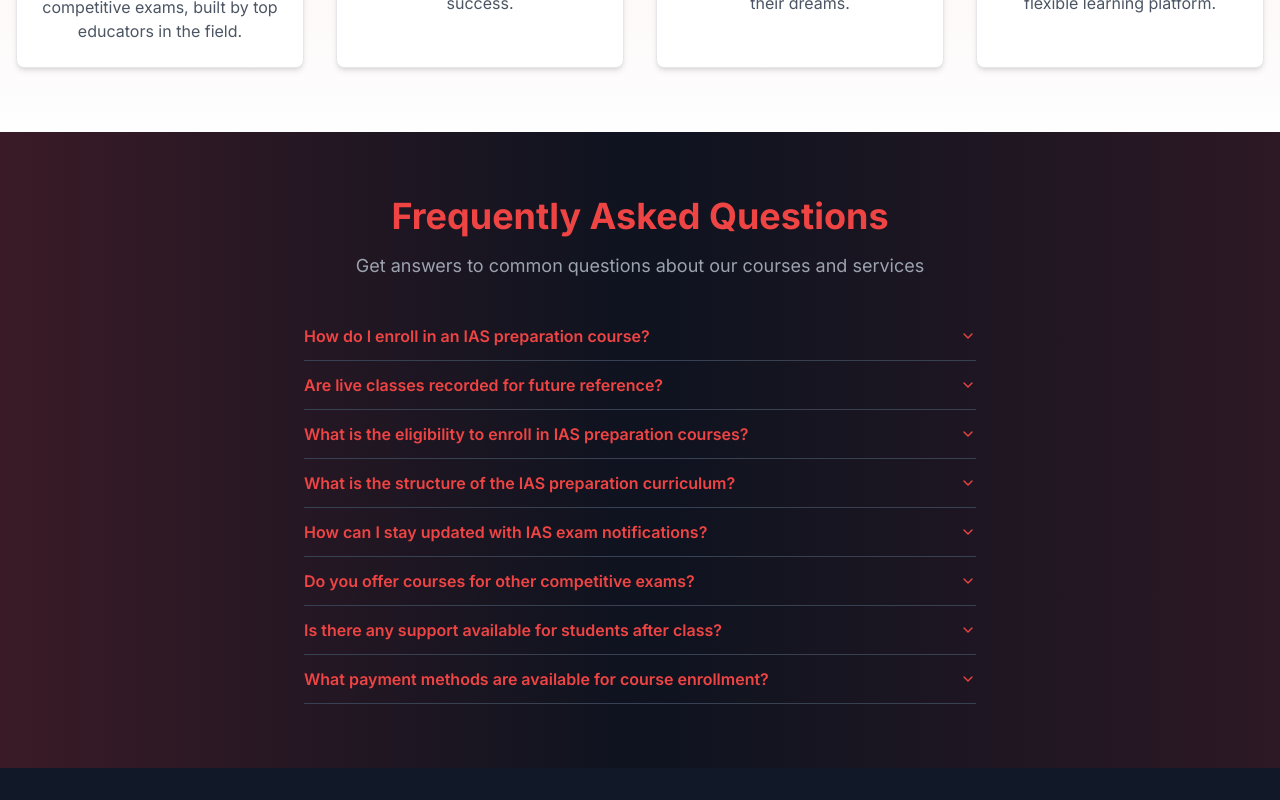
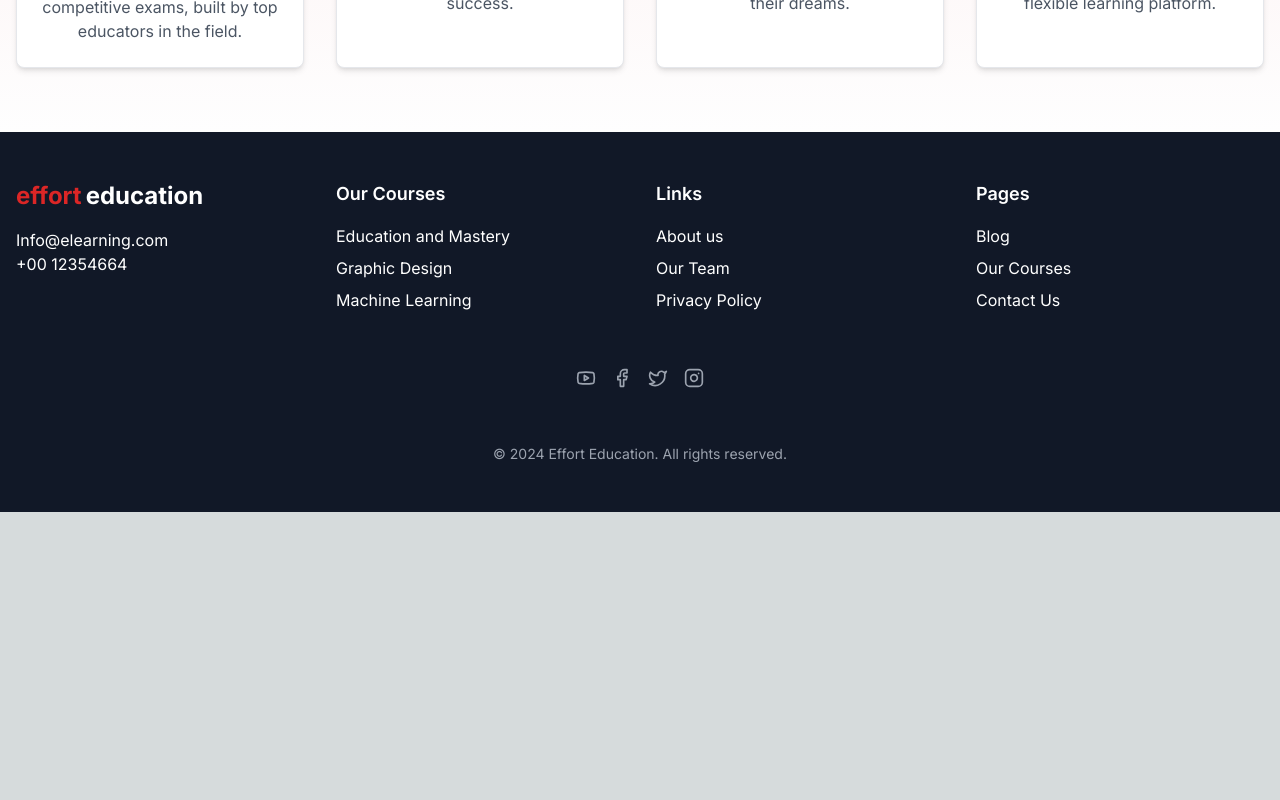
Before and after one commit to myselfabhi/efforteducation, a Next.js app: page / in a window 1280 px wide. Shown: the part 2200-3000 px from the top of the page. After the commit the page ends 2712 px from the top, so only its background shows below. Built offline with nearby package versions, Linux system fonts and the light colour scheme.

Commit message:
doc: removed faq from lp

```diff
--- a/src/app/page.tsx
+++ b/src/app/page.tsx
@@ -1,5 +1,4 @@
 import CourseSection from "./component/landing-page/course_section";
-import FAQSection from "./component/landing-page/faq_section";
 
 import FeatureSection from "./component/landing-page/feature_section";
 import HomePage from "./component/landing-page/hero_section";
@@ -14,7 +13,7 @@ export default function LandingPage() {
             <CourseSection />
             <WhyChooseUsSection/>
             {/* <BlogSection/> */}
-            <FAQSection />
+            {/* <FAQSection /> */}
         </HomeLayout>
     );
 }
```
